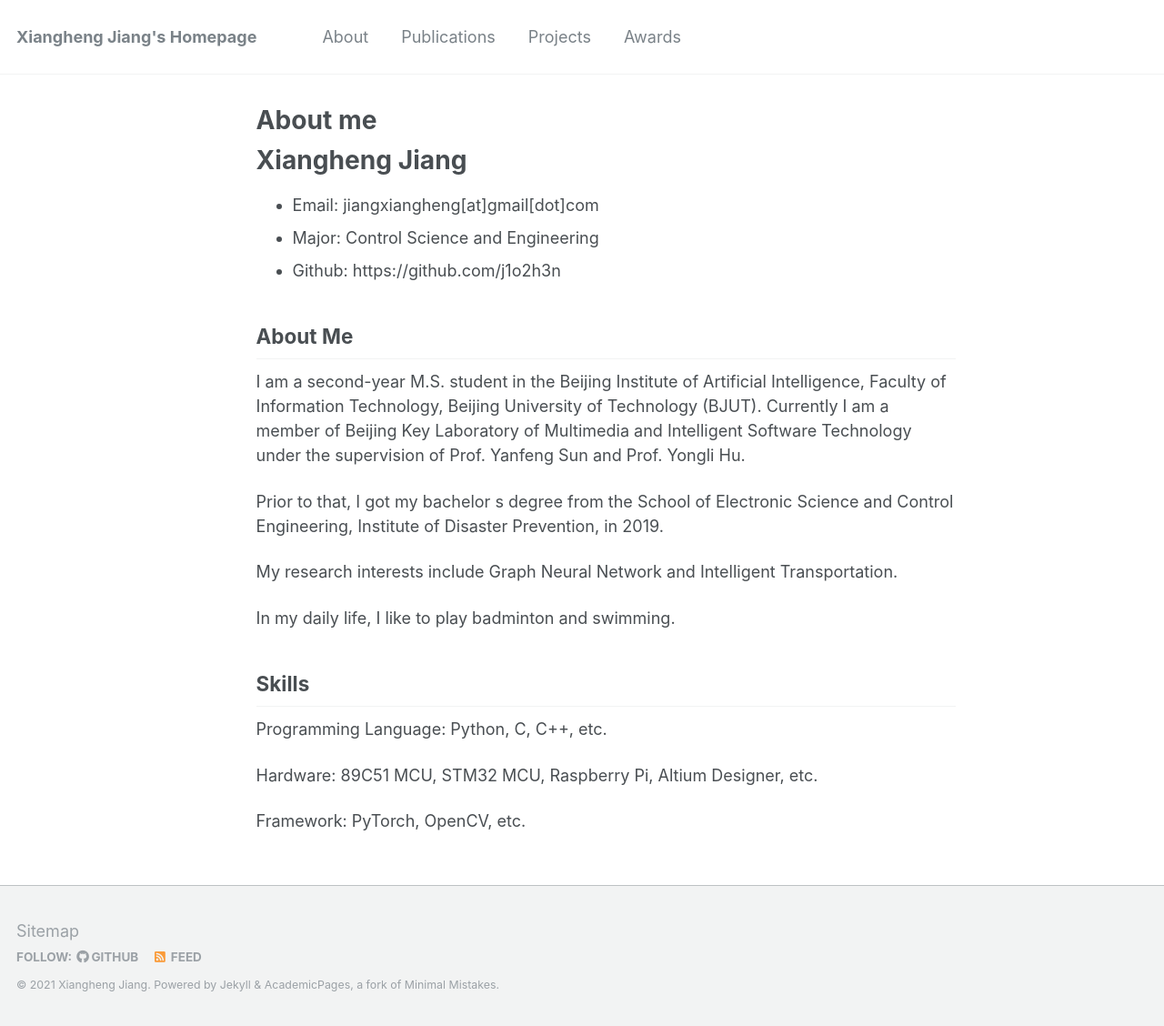
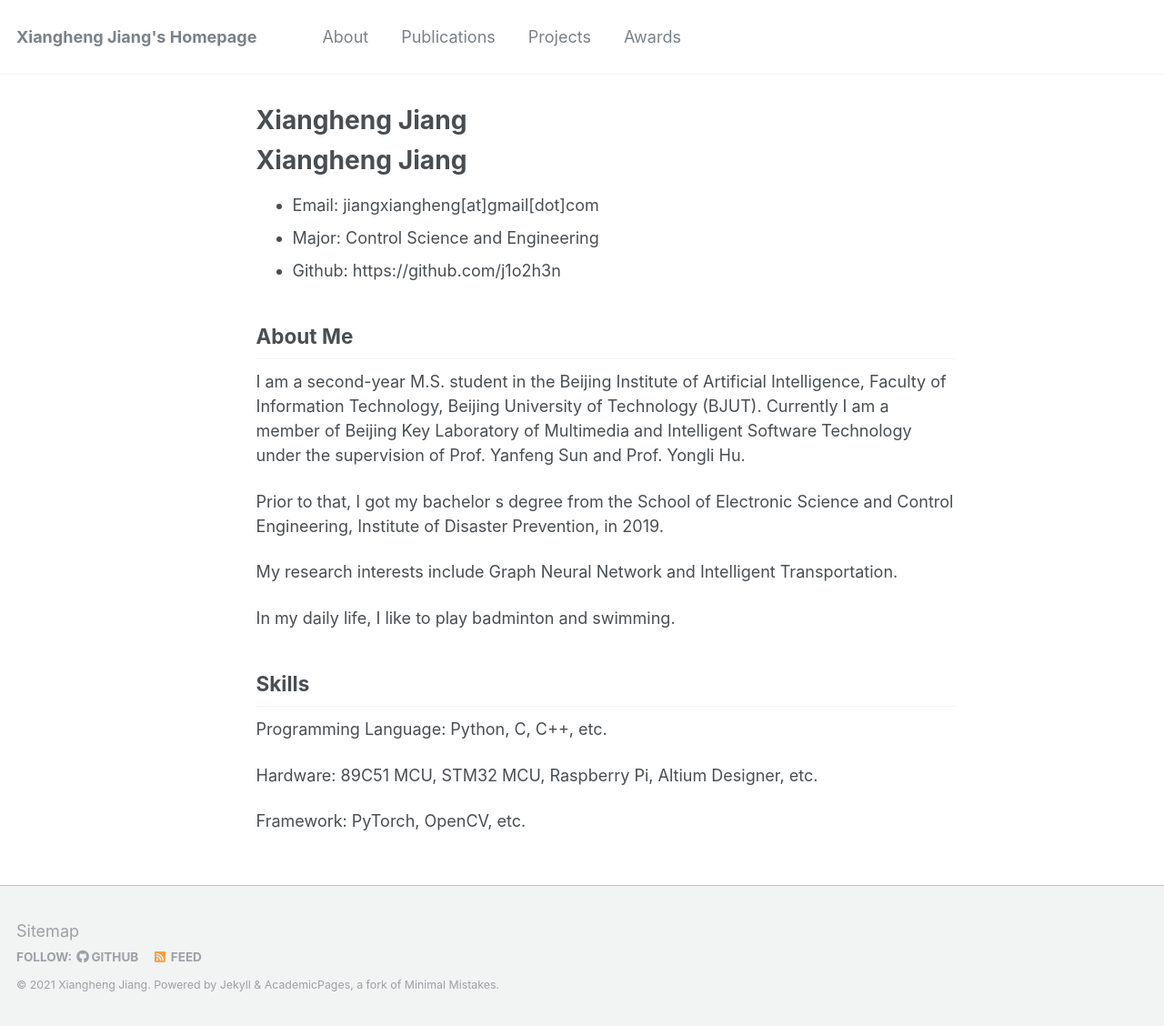
Before and after one commit to j1o2h3n/j1o2h3n.github.io, a Jekyll site: the page built from _pages/about.md, in a window 1280 px wide. Shown: the whole page at 91% size. Built offline with Jekyll 4.4.1, drawn with Linux system fonts in a browser that asks for light colours; our own code applies the rules of GitHub Pages for plain Markdown files.

Commit message:
Update about.md

```diff
--- a/_pages/about.md
+++ b/_pages/about.md
@@ -1,7 +1,7 @@
 ---
 permalink: /
-title: "About me"
-excerpt: "About me"
+title:
+excerpt:
 author_profile: false
 redirect_from:
   - /about/
```
